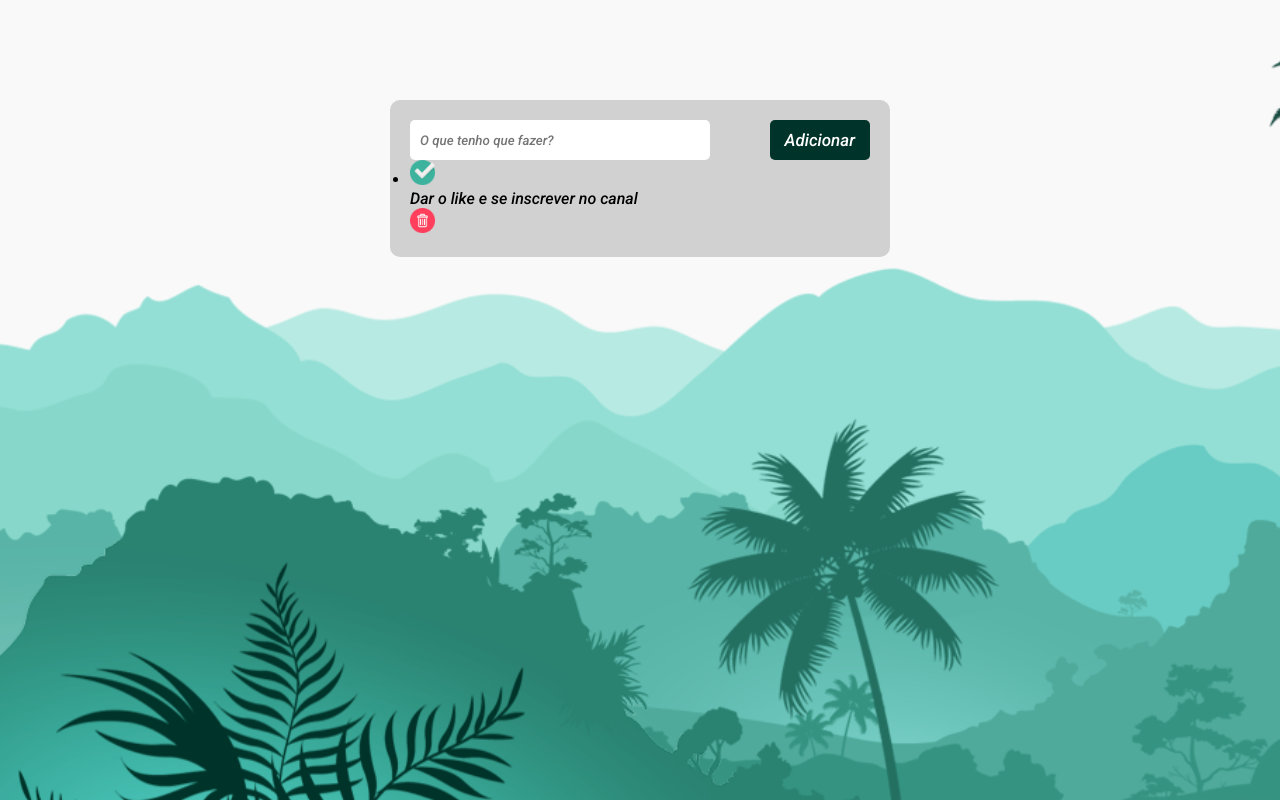
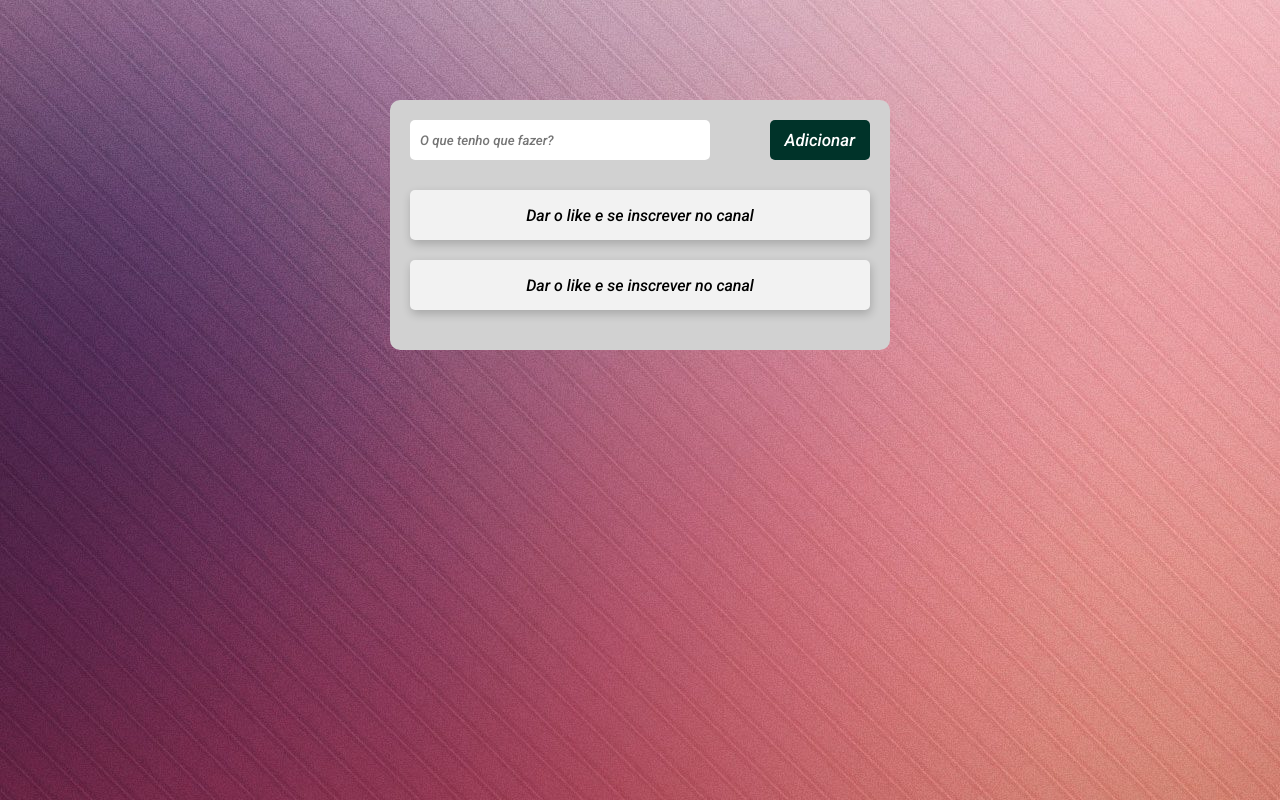
Before and after one commit to RuthLopesDiniz/toDoList, a plain HTML site: page index.html in a window 1280 px wide. Drawn offline with Linux system fonts and the light colour scheme.

Commit message:
Adicionando estilos

```diff
--- a/index.html
+++ b/index.html
@@ -23,6 +23,13 @@
                 <p>Dar o like e se inscrever no canal</p>
                 <img src="./img/trash.png" alt="tarefa-para-o-lixo">
             </li>
+
+            <li class="task">
+                <img src="./img/checked.png" alt="check-na-tarefa">
+                <p>Dar o like e se inscrever no canal</p>
+                <img src="./img/trash.png" alt="tarefa-para-o-lixo">
+            </li>
+
         </ul>
     </div>
 </body>
--- a/styles.css
+++ b/styles.css
@@ -14,7 +14,8 @@
 }
 
 body{
-    background: url("./img/background.png");
+    background: url("./img/background2.png");
+
 }
 
 .input-task{
@@ -46,4 +47,31 @@ body{
     opacity: 0.4;
 }
 
-img{height: 25px;}
+.list{
+    width: 100%;
+    list-style: none;
+    margin-top: 30px;
+    margin-top: 30px;
+}
+
+.task{
+    background-color: #f2f2f2;
+    box-shadow: 1px 4px 10px rgba(0, 0, 0, 0.2);
+    height: 50px;
+    display: flex;
+    align-items: center;
+    justify-content: space-between;
+    padding: 0 15px;
+    border-radius: 5px;
+    margin-bottom: 20px;
+    cursor: pointer;
+}
+
+img{
+    height: 25px;
+opacity: 0;
+transition: opacity 0.5s ease-in-out;}
+
+.task:hover img{
+    opacity: 1;
+}
```
Also changed, not shown: img/background2.png (added).
